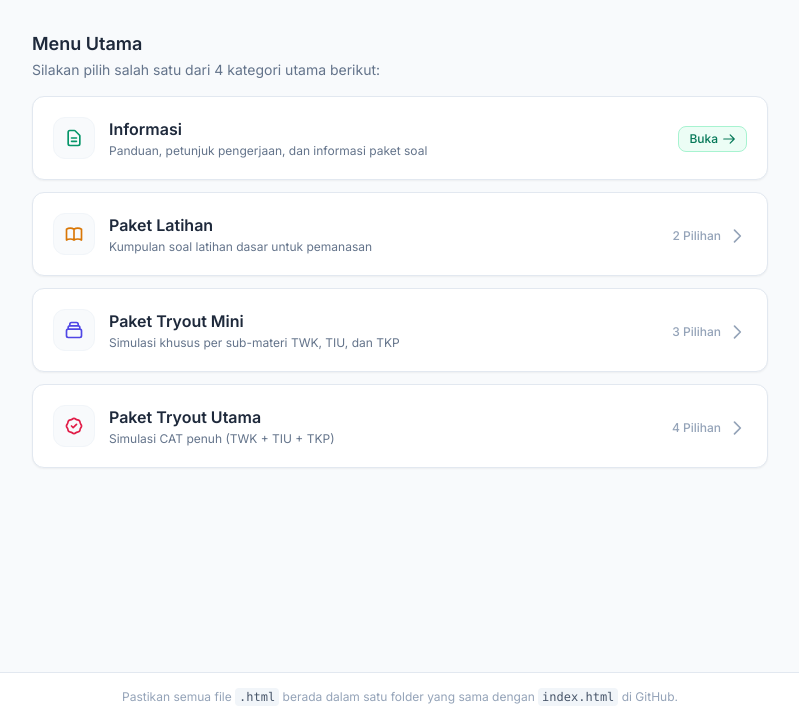
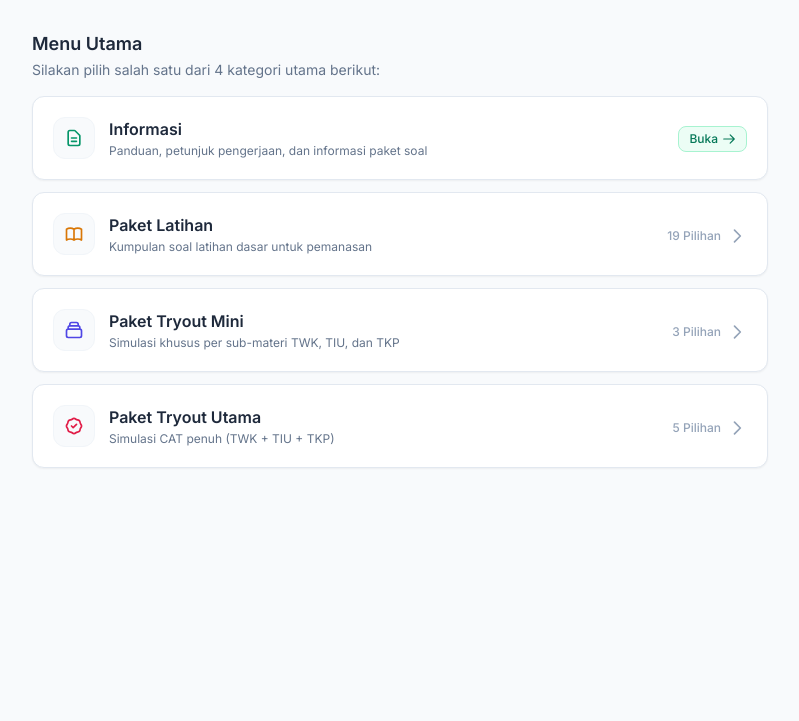
Before and after one commit to bimbel77/cpns27, a plain HTML site: page index.html in a window 1280 px wide. Shown: the part 79-800 px from the top of the page, without its empty margins (240-1039 px from the left). Drawn offline with nearby package versions, Linux system fonts and the light colour scheme.

Commit message:
Update index.html

```diff
--- a/index.html
+++ b/index.html
@@ -77,13 +77,6 @@
 
     </main>
 
-    <!-- Footer -->
-    <footer class="bg-white border-t border-slate-200 py-4 mt-auto">
-        <div class="max-w-3xl mx-auto px-4 text-center text-xs text-slate-400">
-            Pastikan semua file <code class="text-slate-600 bg-slate-100 px-1 py-0.5 rounded">.html</code> berada dalam satu folder yang sama dengan <code class="text-slate-600 bg-slate-100 px-1 py-0.5 rounded">index.html</code> di GitHub.
-        </div>
-    </footer>
-
     <!-- Logika Struktur Data & Navigasi Menu -->
     <script>
         /**
@@ -104,14 +97,80 @@
                 icon: "book",
                 children: [
                     {
-                        title: "Paket Latihan 1",
-                        subtitle: "Latihan soal tahap pertama",
+                        title: "Gratis Latihan TWK TKP TIU 100 Nomor",
+                        file: "Latihan Soal Gratis.html"
+                    },
+                    {
+                        title: "Latihan Mini TWK (Bhinneka Tunggal Ika)",
+                        file: "twk_latihan_bhinneka_tunggal_ika.html"
+                    },
+                    {
+                        title: "Latihan Mini TWK (NKRI)",
+                        file: "twk_latihan_nkri.html"
+                    },
+                    {
+                        title: "Latihan Mini TWK (Pancasila)",
+                        file: "twk_latihan_pancasila_50_soal.html"
+                    },
+                    {
+                        title: "Latihan Mini TWK (UUD 1945)",
+                        file: "twk_latihan_uud_1945_50_soal.html"
+                    },
+                    {
+                        title: "Latihan Mini TIU (Analogi)",
+                        file: "tiu_latihan_interaktif_tiu_analogi.html"
+                    },
+                    {
+                        title: "Latihan Mini TIU (Antonim)",
+                        file: "tiu_latihan_interaktif_tiu_antonim.html"
+                    },
+                    {
+                        title: "Latihan Mini TIU (Berhitung Cepat)",
+                        file: "tiu_latihan_interaktif_tiu_berhitung_cepat.html"
+                    },
+                    {
+                        title: "Latihan Mini TIU (Deret Angka)",
+                        file: "tiu_latihan_interaktif_tiu_deret_angka.html"
+                    },
+                    {
+                        title: "Latihan Mini TIU (Deret Huruf)",
+                        file: "tiu_latihan_interaktif_tiu_deret_huruf.html"
+                    },
+                    {
+                        title: "Latihan Mini TIU (Matematika Aljabar)",
+                        file: "tiu_latihan_interaktif_tiu_matematika_aljabar.html"
+                    },
+                    {
+                        title: "Latihan Mini TIU (Matematika Geometri)",
+                        file: "tiu_latihan_interaktif_tiu_matematika_geometri.html"
+                    },
+                    {
+                        title: "Latihan Mini TIU (Penalaran Analitis)",
+                        file: "tiu_latihan_interaktif_tiu_penalaran_analitis.html"
+                    },
+                    {
+                        title: "Latihan Mini TIU (Penalaran Logis)",
+                        file: "tiu_latihan_interaktif_tiu_penalaran_logis.html"
+                    },
+                    {
+                        title: "Latihan Mini TIU (Sinonim)",
+                        file: "tiu_latihan_interaktif_tiu_sinonim.html"
+                    },
+                    {
+                        title: "Latihan Mini TKP 50 Soal",
+                        file: "tkp_latihan_50_soal.html"
+                    },
+                    {
+                        title: "Latihan TWK TKP TIU 100 Nomor I",
                         file: "latihan_1.html"
                     },
                     {
-                        title: "Paket Latihan 2",
-                        subtitle: "Latihan soal tahap kedua",
+                        title: "Latihan TWK TKP TIU 100 Nomor II",
                         file: "latihan_2.html"
+                    },
+                    {
+                        title: "Latihan TWK TKP TIU 100 Nomor III",
+                        file: "latihan_3.html"
                     }
                 ]
             },
@@ -161,6 +220,11 @@
                 icon: "award",
                 children: [
                     {
+                        title: "Gratis Paket Tryout TWK TIU TKP 100 Nomor",
+                        subtitle: "Simulasi CAT Gratis 100 Soal",
+                        file: "tryout_gratis_cpns_versi_cat.html"
+                    },
+                    {
                         title: "Paket Tryout Utama Paket 1",
                         subtitle: "Simulasi CAT Lengkap Paket 1",
                         file: "cat_tryout_1.html"
@@ -186,24 +250,6 @@
 
         // Menyimpan riwayat navigasi (stack) agar tombol "Kembali" berfungsi bertingkat
         let navigationStack = [];
-        let isHandlingPopState = false;
-
-        // Menyelaraskan state history browser dengan kedalaman navigationStack
-        function syncHistoryState() {
-            if (isHandlingPopState) return;
-            const depth = navigationStack.length;
-            const currentDepth = history.state && typeof history.state.menuDepth === 'number'
-                ? history.state.menuDepth
-                : 0;
-
-            if (depth > currentDepth) {
-                for (let i = currentDepth + 1; i <= depth; i++) {
-                    history.pushState({ menuDepth: i }, '', '#menu-' + i);
-                }
-            } else if (depth < currentDepth) {
-                history.go(depth - currentDepth);
-            }
-        }
 
         // Helper ikon SVG berdasarkan jenis menu
         function getIconSVG(type, isFile) {
@@ -331,8 +377,6 @@
 
                 container.appendChild(card);
             });
-
-            syncHistoryState();
         }
 
         // Masuk ke sub-menu
@@ -362,29 +406,8 @@
             renderMenu();
         }
 
-        // Menangani tombol Back fisik / gestur di HP
-        window.addEventListener('popstate', function(event) {
-            const targetDepth = event.state && typeof event.state.menuDepth === 'number'
-                ? event.state.menuDepth
-                : 0;
-
-            isHandlingPopState = true;
-            if (targetDepth < navigationStack.length) {
-                navigationStack = navigationStack.slice(0, targetDepth);
-                renderMenu();
-            } else if (targetDepth > navigationStack.length) {
-                // Jika maju melalui history, sesuaikan atau tetap aman di batas stack
-                navigationStack = navigationStack.slice(0, Math.min(targetDepth, navigationStack.length));
-                renderMenu();
-            }
-            isHandlingPopState = false;
-        });
-
         // Inisialisasi tampilan saat halaman dimuat
-        document.addEventListener('DOMContentLoaded', function() {
-            history.replaceState({ menuDepth: 0 }, '', window.location.pathname + window.location.search);
-            renderMenu();
-        });
+        document.addEventListener('DOMContentLoaded', renderMenu);
     </script>
 </body>
 </html>
```
